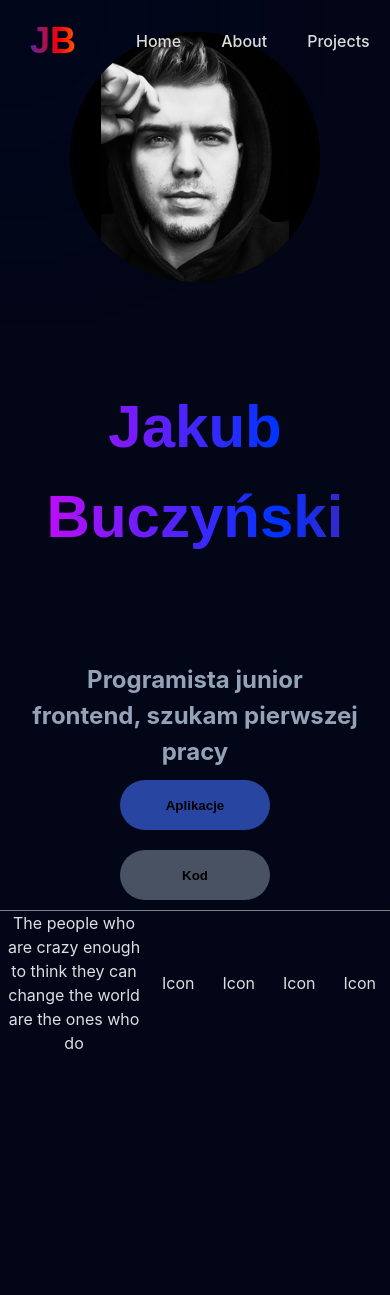
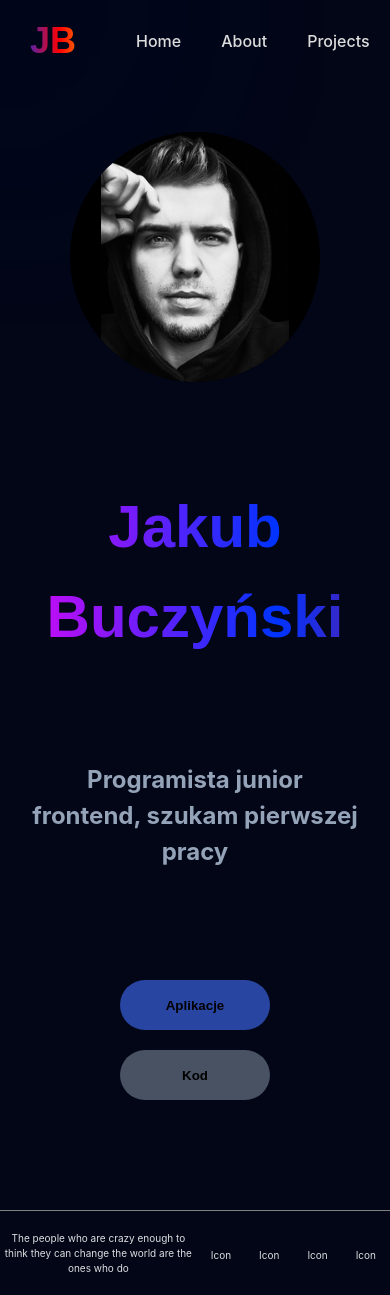
Before and after one commit to BuczekB/new-portfolio, a React (Vite) app: page / in a window 390 px wide. Before the commit the page ends 1055 px from the top, so only its background shows below. Built offline with nearby package versions, Linux system fonts and the light colour scheme.

Commit message:
add rwd to home section

```diff
--- a/src/Home.css
+++ b/src/Home.css
@@ -93,3 +93,39 @@ footer{
 .iconsBox span{
     margin: 0 14px;
 }
+
+@media all and (max-width: 1660px) {
+    .avatar{
+        margin-top: 100px;
+    }
+    .boxOfButtons{
+        margin: 100px 0;
+    }
+    span{
+        font-size: 16px;
+    }
+  }
+
+  @media all  and (max-width: 1260px) {
+    .avatar{
+        margin-top: 100px;
+    }
+    .boxOfButtons{
+        margin: 100px 0;
+    }
+    span{
+        font-size: 14px;
+    }
+  }
+
+  @media all and (max-width: 960px) {
+    .avatar{
+        margin-top: 100px;
+    }
+    .boxOfButtons{
+        margin: 100px 0;
+    }
+    span{
+        font-size: 10px;
+    }
+  }
--- a/src/footer.jsx
+++ b/src/footer.jsx
@@ -4,7 +4,7 @@ const Footer = () =>{
     return(
 
 
-          <footer>
+          <footer className="footer">
           <span>The people who are crazy enough to think they can change the world are the ones who do</span>
           <div className='iconsBox'>
           <span>Icon</span>
```
Also changed, not shown: src/footer.css (added).
